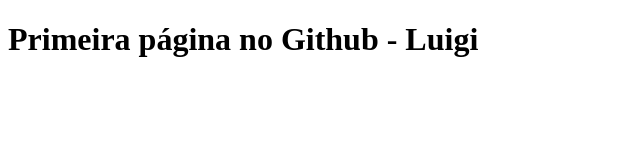
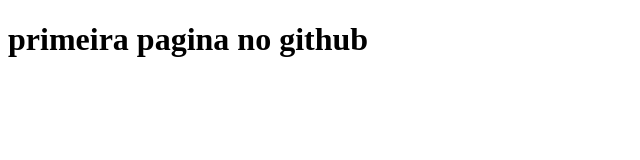
Before and after one commit to LUSchin/LUSchin.github.io, a plain HTML site: page index.html in a window 1280 px wide. Shown: the whole page, without its empty margins (0-640 px from the left). Drawn offline with Linux system fonts and the light colour scheme.

Commit message:
Update index.html

```diff
--- a/index.html
+++ b/index.html
@@ -1,13 +1,11 @@
- <!DOCTYPE html>
-<html>
-  <head>
-    <style>
-
-    </style>
-  </head>
-
-  <body>
-    <h1> Primeira página no Github - Luigi</h1>
-  </body
-
+<!DOCTYPE html>
+<html lang="en">
+<head>
+    <meta charset="UTF-8">
+    <meta name="viewport" content="width=device-width, initial-scale=1.0">
+    <title>Document</title>
+</head>
+<body>
+    <h1>primeira pagina no github</h1>
+</body>
 </html>
```
